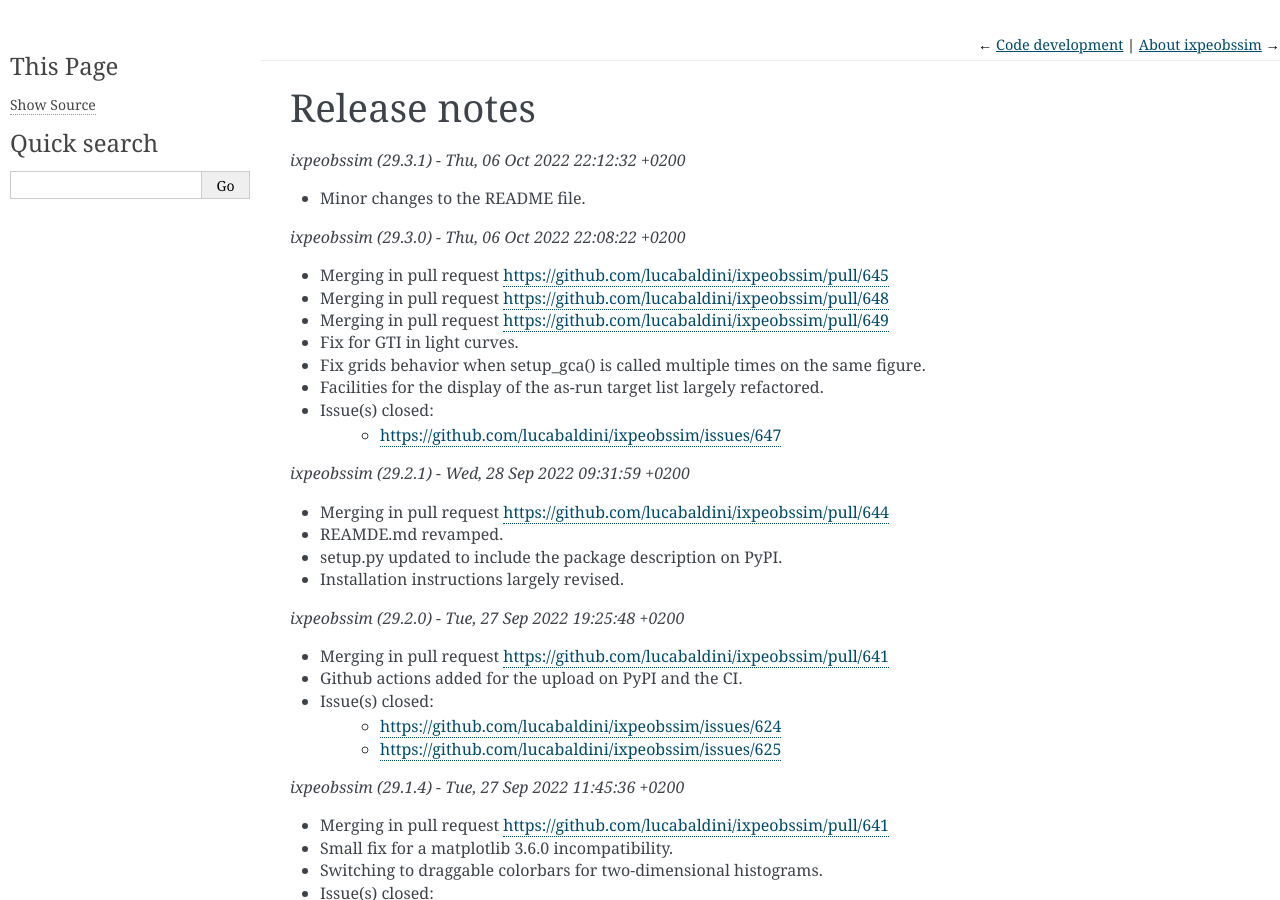
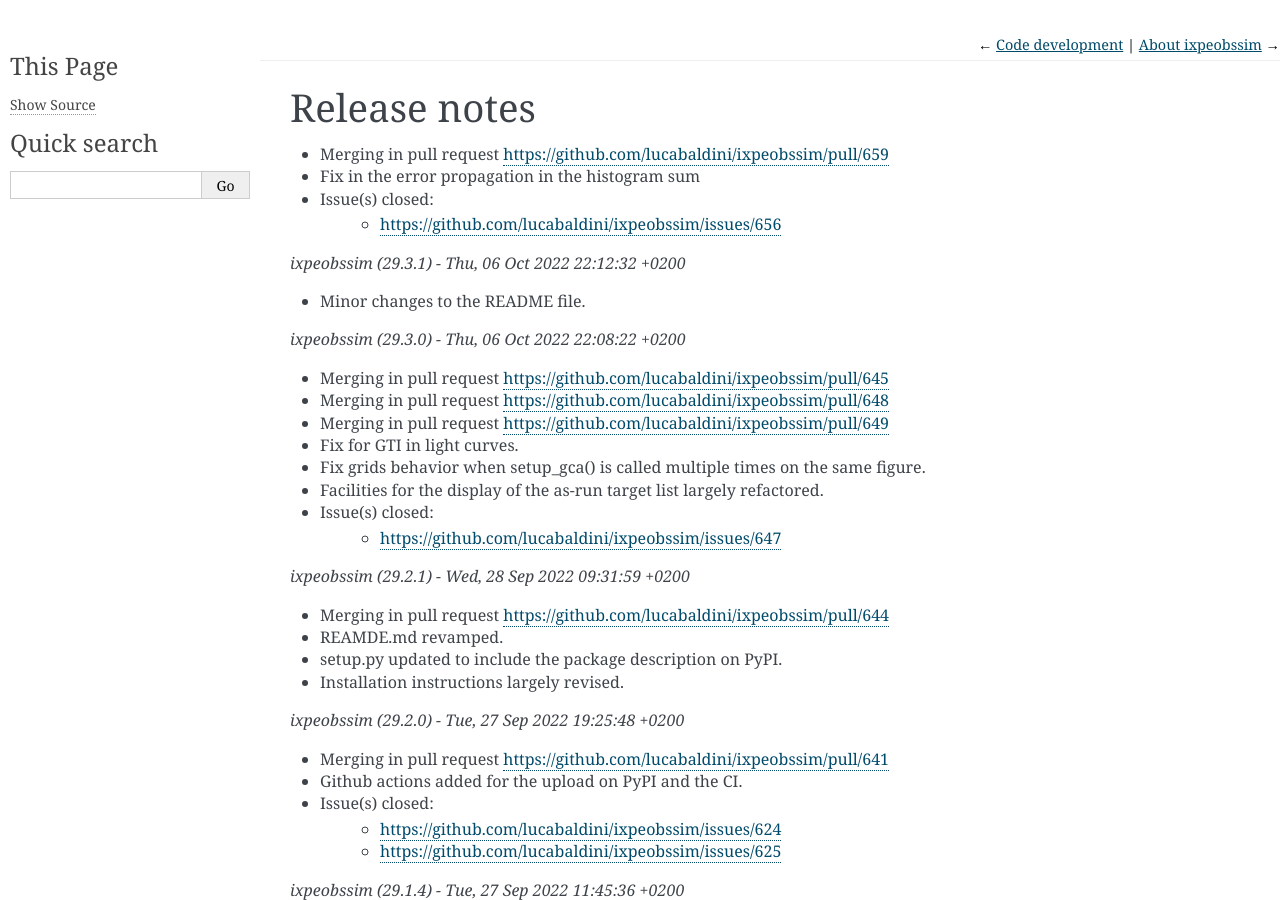
Before and after one commit to lucabaldini/ixpeobssim, a Sphinx documentation site: the page built from docs/release_notes.rst, in a window 1280 px wide and 900 px high. Built offline with Sphinx 7.4.7, drawn with Linux system fonts in a browser that asks for light colours; formulas are drawn with MathJax 3.

Commit message:
Updated release notes.

```diff
--- a/docs/release_notes.rst
+++ b/docs/release_notes.rst
@@ -2,6 +2,12 @@
 
 Release notes
 =============
+
+
+* Merging in pull request https://github.com/lucabaldini/ixpeobssim/pull/659
+* Fix in the error propagation in the histogram sum
+* Issue(s) closed:
+      * https://github.com/lucabaldini/ixpeobssim/issues/656
 
 
 *ixpeobssim (29.3.1) - Thu, 06 Oct 2022 22:12:32 +0200*
```
